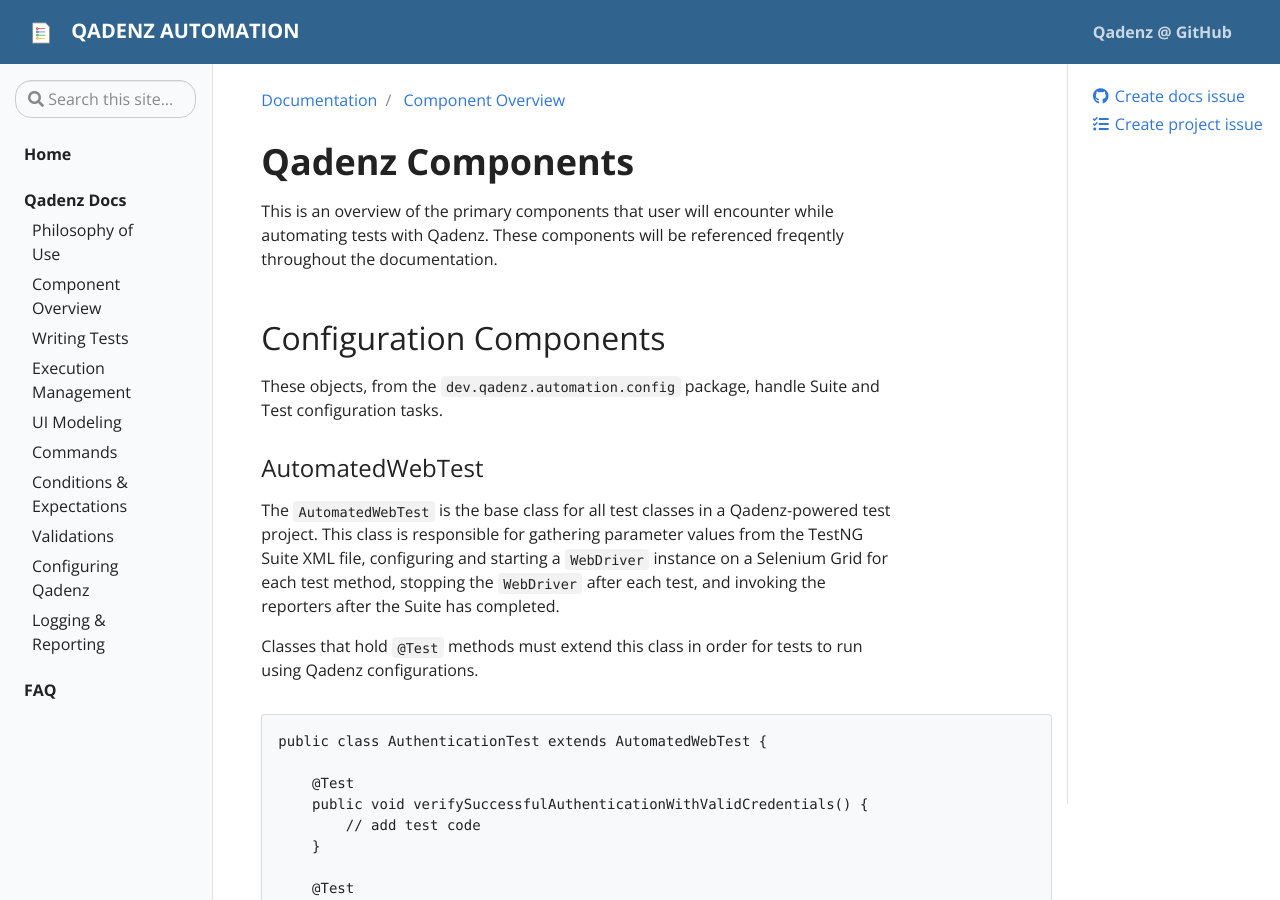
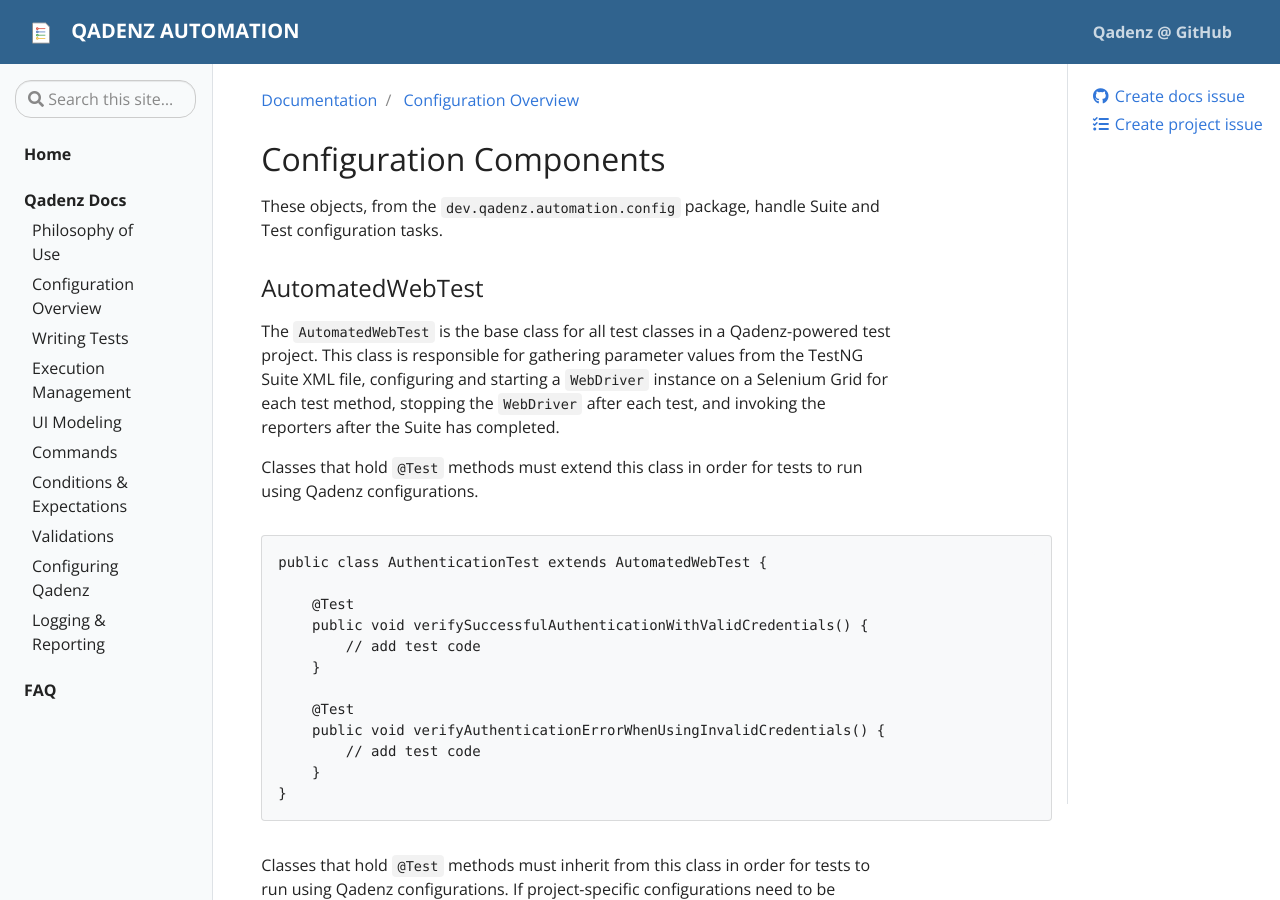
Before and after one commit to qadenz/qadenz.github.io, a Jekyll site: the page built from _docs/configuration-overview.md, in a window 1280 px wide and 900 px high. Built offline with Jekyll 4.4.1, drawn with Linux system fonts in a browser that asks for light colours.

Commit message:
Changed context of component overview doc to config overview

```diff
--- a/_data/toc.yml
+++ b/_data/toc.yml
@@ -10,8 +10,8 @@
           #url: "docs#objectives"
         #- title: Opinionation
           #url: "docs#opinionation"
-    - title: Component Overview
-      url: "docs/component-overview"
+    - title: Configuration Overview
+      url: "docs/configuration-overview"
     - title: Writing Tests
       url: "docs/writing-tests"
     - title: Execution Management
--- a/_docs/component-overview.md
+++ b/_docs/configuration-overview.md
@@ -1,12 +1,8 @@
 ---
-title: Component Overview
+title: Configuration Overview
 tags:
-description: Understanding the major components of the Qadenz library
+description: Understanding the default suite configuration of Qadenz.
 ---
-
-# Qadenz Components
-
-This is an overview of the primary components that user will encounter while automating tests with Qadenz. These components will be referenced freqently throughout the documentation.
 
 ## Configuration Components
 
```
